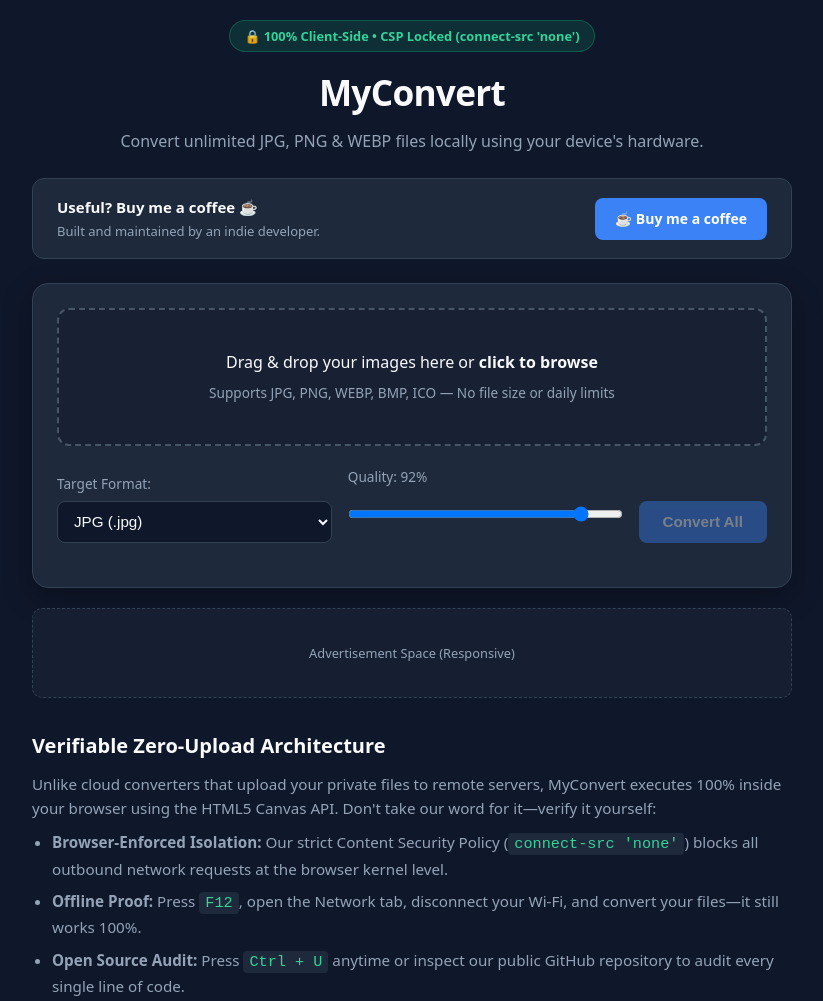
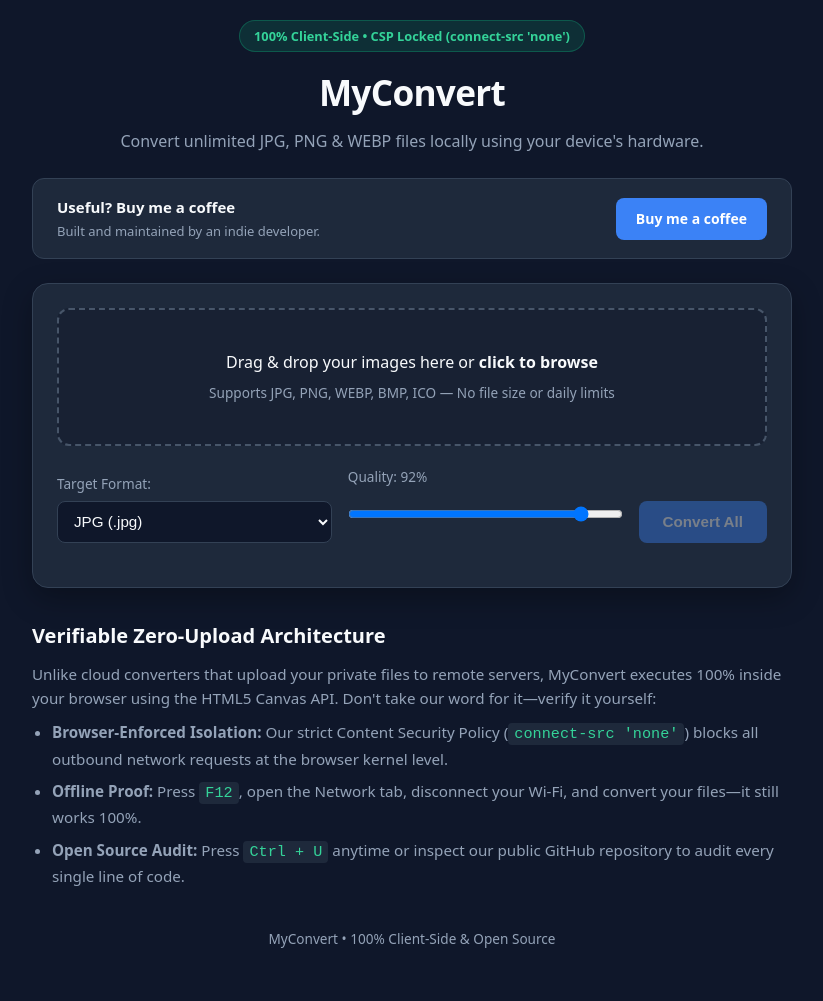
Before and after one commit to yigit-mehmet2/MyConvert, a plain HTML site: page index.html in a window 1280 px wide. Shown: the top 1001 px of the page, without its empty margins (228-1051 px from the left). After the commit the page ends 970 px from the top, so only its background shows below. Drawn offline with nearby package versions, Linux system fonts and the light colour scheme.

Commit message:
Update text and links in index.html

```diff
--- a/index.html
+++ b/index.html
@@ -21,7 +21,7 @@
 
 <div class="container">
     <header>
-        <span class="badge">🔒 100% Client-Side • CSP Locked (connect-src 'none')</span>
+        <span class="badge"> 100% Client-Side • CSP Locked (connect-src 'none')</span>
         <h1>MyConvert</h1>
         <p class="subtitle">Convert unlimited JPG, PNG & WEBP files locally using your device's hardware.</p>
     </header>
@@ -30,21 +30,20 @@
     <div style="background-color: #1e293b; border: 1px solid #334155; border-radius: 12px; padding: 16px 24px; margin: 24px auto; max-width: 760px; display: flex; flex-wrap: wrap; align-items: center; justify-content: space-between; gap: 16px; font-family: system-ui, -apple-system, sans-serif;">
         <div style="text-align: left; flex: 1; min-width: 240px;">
             <div style="color: #f8fafc; font-weight: 600; font-size: 15px; margin-bottom: 2px;">
-              Useful? Buy me a coffee ☕
+              Useful? Buy me a coffee
             </div>
             <div style="color: #94a3b8; font-size: 13px;">
               Built and maintained by an indie developer.
             </div>
         </div>
 
-  <a href="https://kreosus.com"
+        <a href="https://kreosus.com/myconvert/about/"
            target="_blank"
            rel="noopener noreferrer"
            style="background-color: #3b82f6; color: #ffffff; font-weight: 600; font-size: 14px; padding: 10px 20px; border-radius: 8px; text-decoration: none; white-space: nowrap;">
-    ☕ Buy me a coffee
+           Buy me a coffee
         </a>
     </div>
-
 
     <!-- Main Converter Interface -->
     <main class="converter-box">
@@ -75,14 +74,9 @@
         <ul id="fileList" class="file-list"></ul>
 
         <div id="batchActions" class="batch-actions hidden">
-            <button id="downloadZipBtn" class="btn-success">📦 Download All as ZIP</button>
+            <button id="downloadZipBtn" class="btn-success">Download All as ZIP</button>
         </div>
     </main>
-
-    <!-- Bottom Advertisement Slot -->
-    <div class="ad-slot" id="ad-bottom">
-        <span>Advertisement Space (Responsive)</span>
-    </div>
 
     <!-- Security Verification & SEO Information Section -->
     <section class="info-section">
```
Lines whose indentation alone changed are shown as unchanged.
